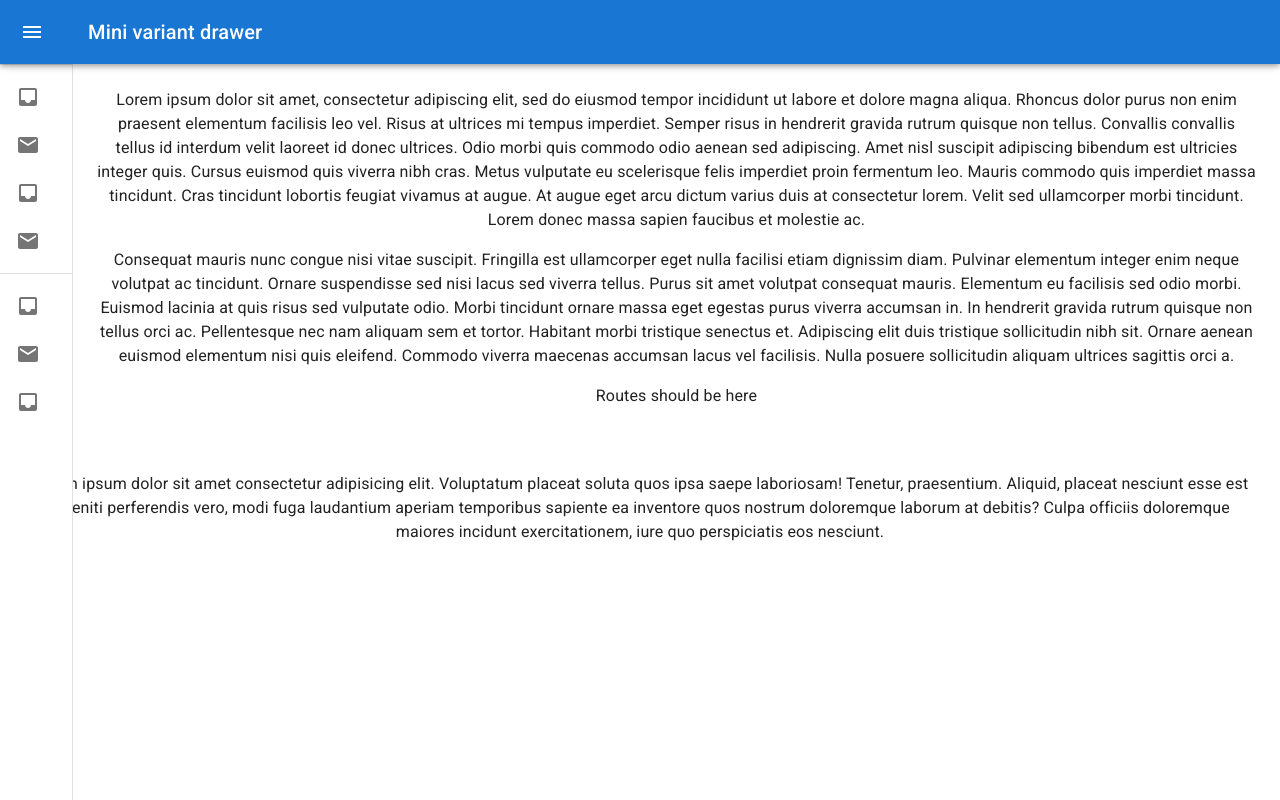
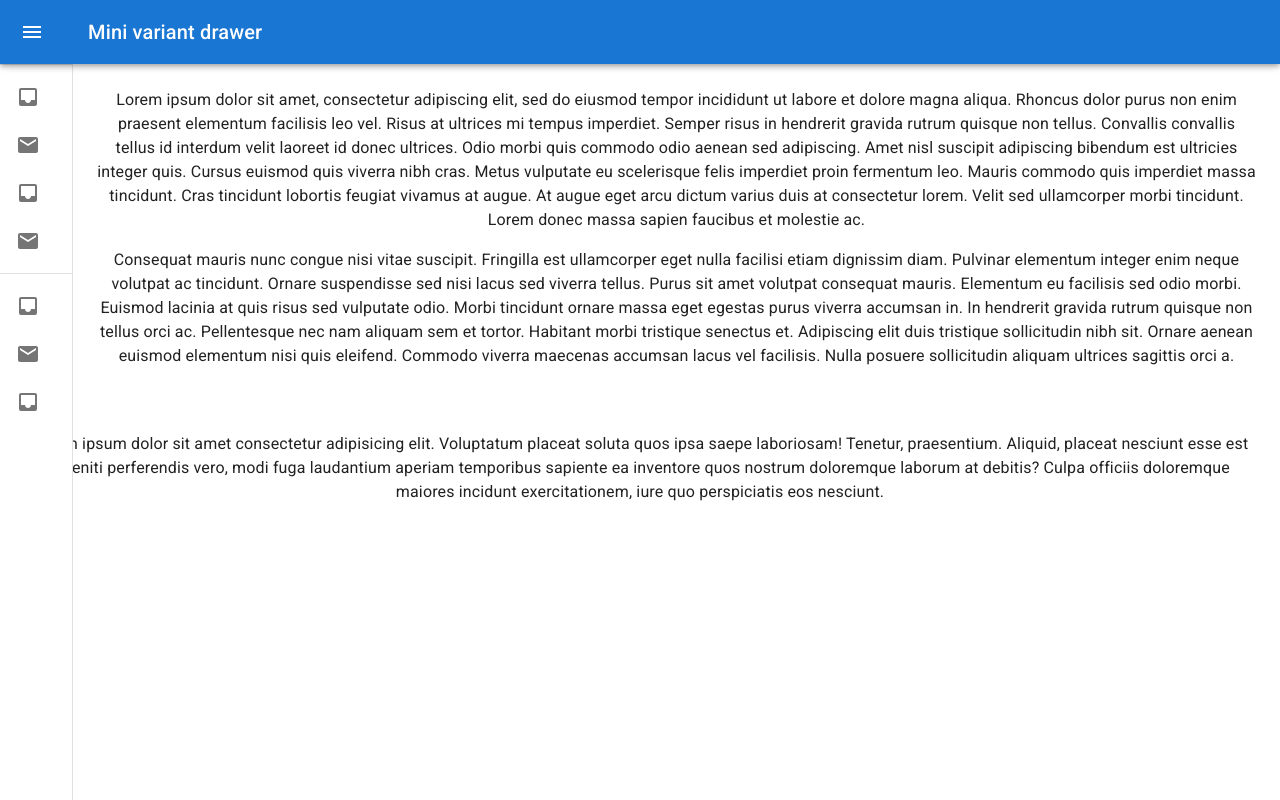
Before and after one commit to jsoomie/school-notebook, a React (Create React App) app: page / in a window 1280 px wide. Built offline with nearby package versions, Linux system fonts and the light colour scheme.

Commit message:
chore: remove react router dom from comp

```diff
--- a/src/components/Menu/Menu.tsx
+++ b/src/components/Menu/Menu.tsx
@@ -195,7 +195,6 @@ export const Menu = () => {
           eleifend. Commodo viverra maecenas accumsan lacus vel facilisis. Nulla
           posuere sollicitudin aliquam ultrices sagittis orci a.
         </Typography>
-        <p>Routes should be here</p>
       </Box>
     </Box>
   );
```
